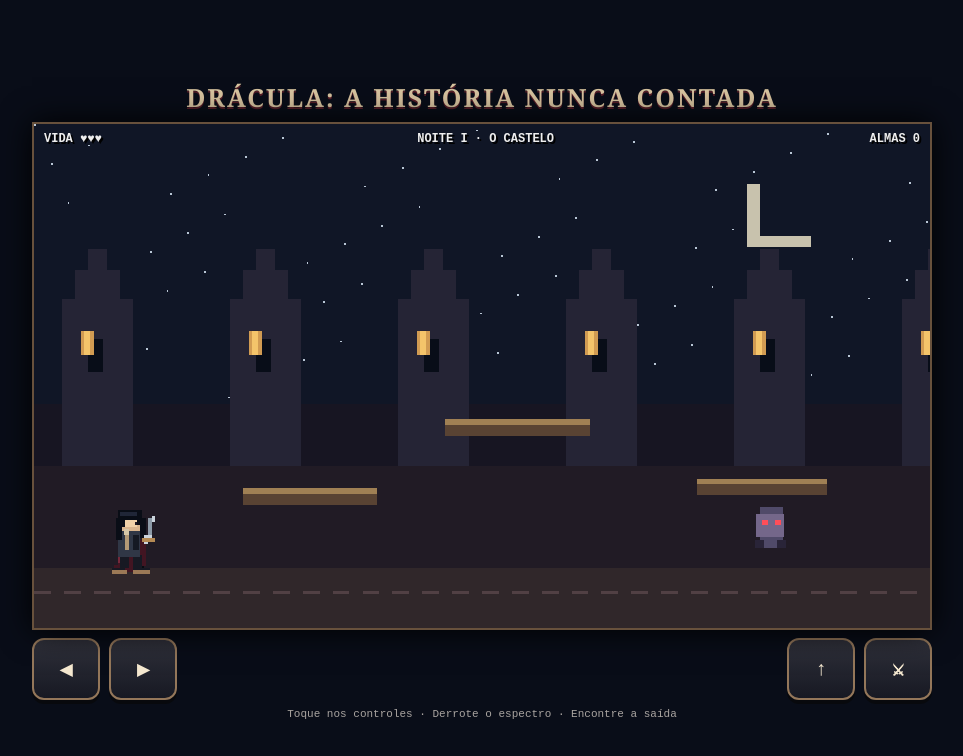
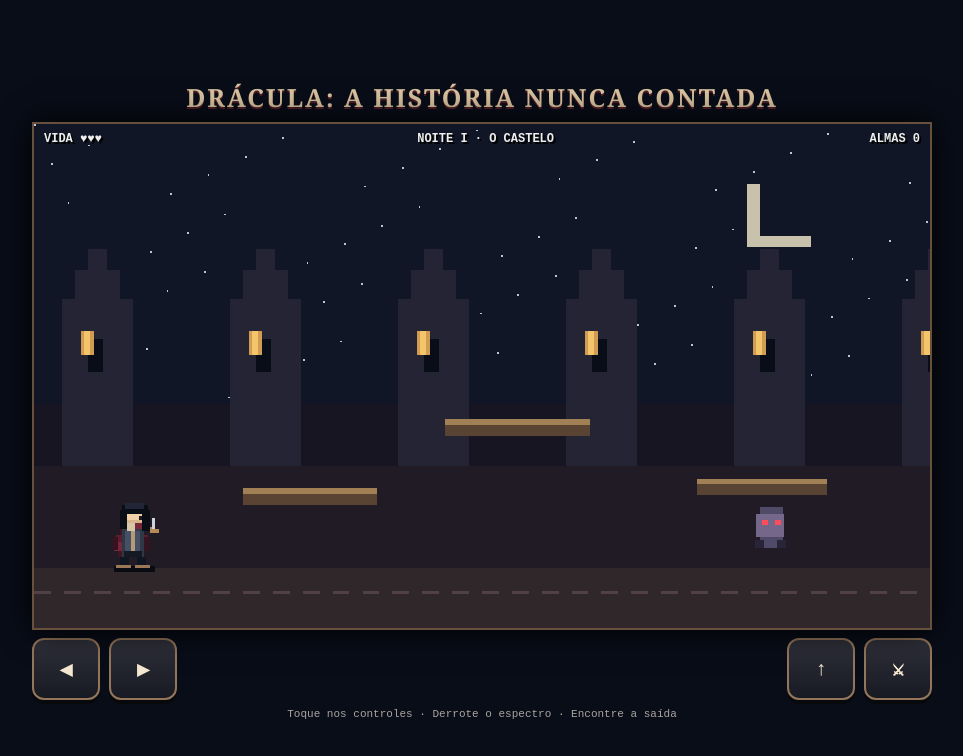
Before and after one commit to rmcuriassa-art/dracula-a-historia-nunca-contada, a plain HTML site: page index.html in a window 1280 px wide. Shown: the whole page, without its empty margins (158-1121 px from the left). Drawn offline with Linux system fonts and the light colour scheme.

Commit message:
Corrige desenho do heroi direto no canvas para garantir exibicao no celular

```diff
--- a/index.html
+++ b/index.html
@@ -60,18 +60,35 @@ rect(0,183,W,55,'#211b25');
 for(let x=25;x<480;x+=90){rect(x,111,7,13,'#d19b52');rect(x+2,111,3,13,'#f4c46a')}
 for(const p of platforms){rect(p.x,p.y,p.w,p.h,'#594333');rect(p.x,p.y,p.w,3,'#a08054')}
 rect(0,238,W,32,'#30272a');for(let x=0;x<W;x+=16)rect(x,250,9,2,'#514044');
-// heroi pixel art original em sprite sheet (4 poses)
-rect(player.x+2,player.y+25,15,3,'#090b12');
+// personagem desenhado diretamente no canvas: sem depender de carregar imagem externa
 const px=player.x,py=player.y;
-let frame=0,row=0;
-if(player.attack>0){frame=3;row=1}
-else if(!player.ground){frame=2;row=0}
-else if(Math.abs(player.vx)>0){frame=Math.floor(performance.now()/150)%2+1;row=0}
-if(heroSprite.complete&&heroSprite.naturalWidth){
- ctx.save();if(player.face<0){ctx.translate(px+player.w/2,0);ctx.scale(-1,1);ctx.translate(-(px+player.w/2),0)}
- ctx.drawImage(heroSprite,frame*32,row*40,32,40,px-7,py-9,32,40);ctx.restore();
-}else{rect(px+5,py,8,5,'#d8b18a');rect(px+3,py+7,12,11,'#263d58');rect(px+1,py+8,3,14,'#6d2535');rect(px+5,py+18,4,8,'#171b2a')}
-if(player.attack>0){rect(player.face===1?px+18:px-18,py+10,18,2,'#d8d5cf')}
+rect(px+1,py+26,22,3,'#090b12'); // sombra
+ctx.save();
+if(player.face<0){ctx.translate(px*2+20,0);ctx.scale(-1,1)}
+const hx=px-3,hy=py-8;
+// capa vinho, com pontas e movimento
+rect(hx+7,hy+13,13,4,'#421522');rect(hx+5,hy+17,17,4,'#5b1d30');
+rect(hx+4,hy+21,18,5,'#76283a');rect(hx+6,hy+26,14,3,'#421522');
+rect(hx+3,hy+18,3,7,'#351421');rect(hx+20,hy+18,3,8,'#351421');
+// botas
+rect(hx+7,hy+29,5,5,'#111722');rect(hx+16,hy+29,5,5,'#111722');
+rect(hx+5,hy+33,8,2,'#9b7956');rect(hx+15,hy+33,8,2,'#9b7956');
+// corpo e armadura
+rect(hx+8,hy+13,12,16,'#303746');rect(hx+10,hy+15,8,11,'#465064');
+rect(hx+13,hy+15,2,12,'#b49a76');rect(hx+9,hy+26,10,3,'#151923');
+// pescoço e rosto
+rect(hx+12,hy+9,6,5,'#d9b58e');rect(hx+9,hy+4,12,7,'#d9b58e');
+rect(hx+10,hy+5,9,4,'#f0d1a8');rect(hx+17,hy+7,2,2,'#201923');
+// cabelo longo preto
+rect(hx+8,hy+1,14,5,'#090d16');rect(hx+7,hy+4,4,10,'#090d16');
+rect(hx+19,hy+4,4,11,'#090d16');rect(hx+10,hy,10,3,'#202637');
+// gola
+rect(hx+11,hy+11,4,4,'#d6c6a6');rect(hx+15,hy+11,4,3,'#76283a');
+// espada e guarda
+rect(hx+23,hy+13,3,2,'#b58a54');
+if(player.attack>0){rect(hx+25,hy+2,3,12,'#cbd4dc');rect(hx+26,hy,2,3,'#fff1c9');rect(hx+22,hy+13,8,2,'#b58a54')}
+else{rect(hx+24,hy+8,2,7,'#cbd4dc');rect(hx+23,hy+14,5,2,'#b58a54')}
+ctx.restore();
 if(enemy.alive){let ex=enemy.x,ey=enemy.y;rect(ex+4,ey,12,22,'#504a69');rect(ex+2,ey+4,15,12,'#74678a');rect(ex+5,ey+7,3,3,'#ff4e59');rect(ex+12,ey+7,3,3,'#ff4e59');rect(ex+1,ey+18,5,4,'#292438');rect(ex+13,ey+18,5,4,'#292438')}
 }
 // physics/update
```
